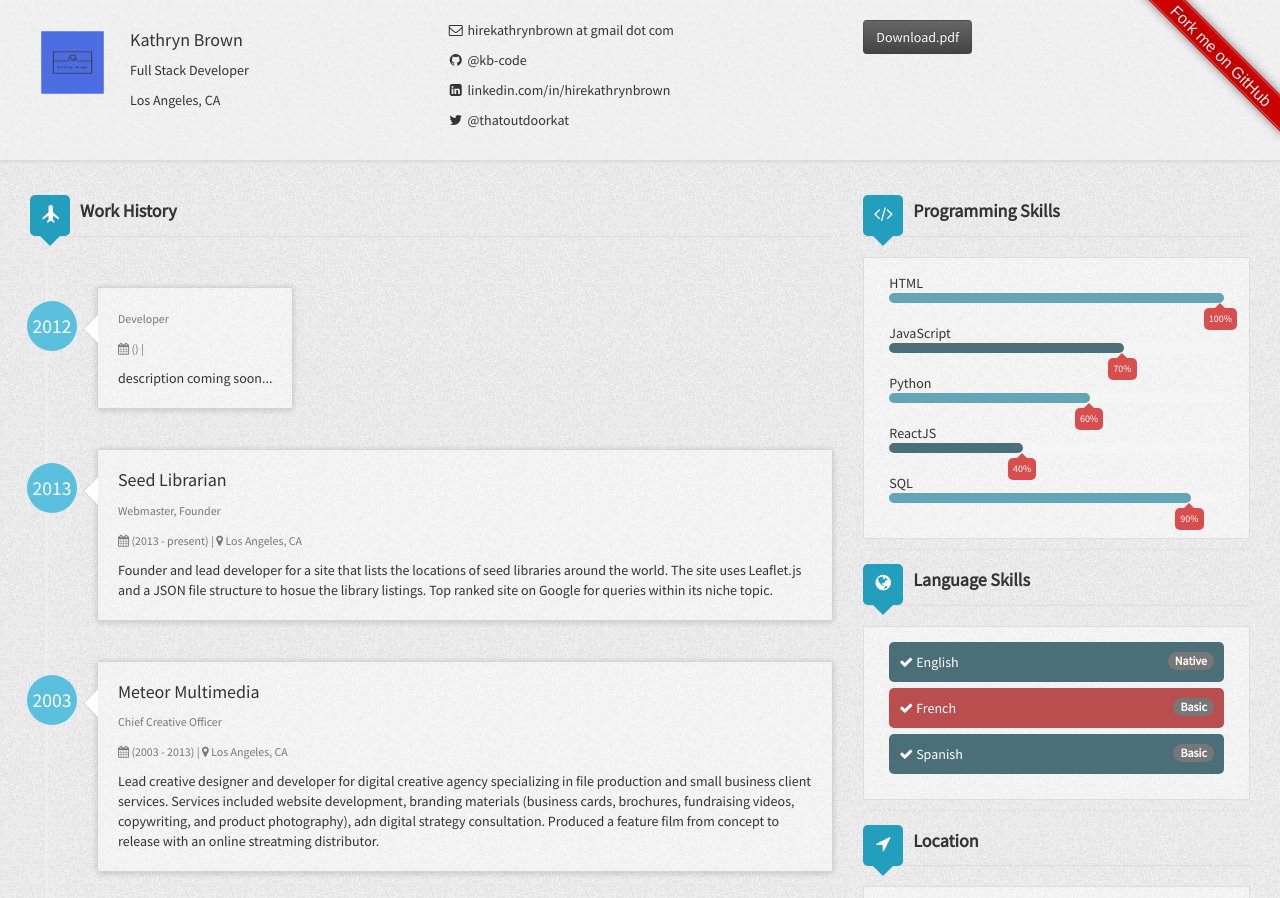
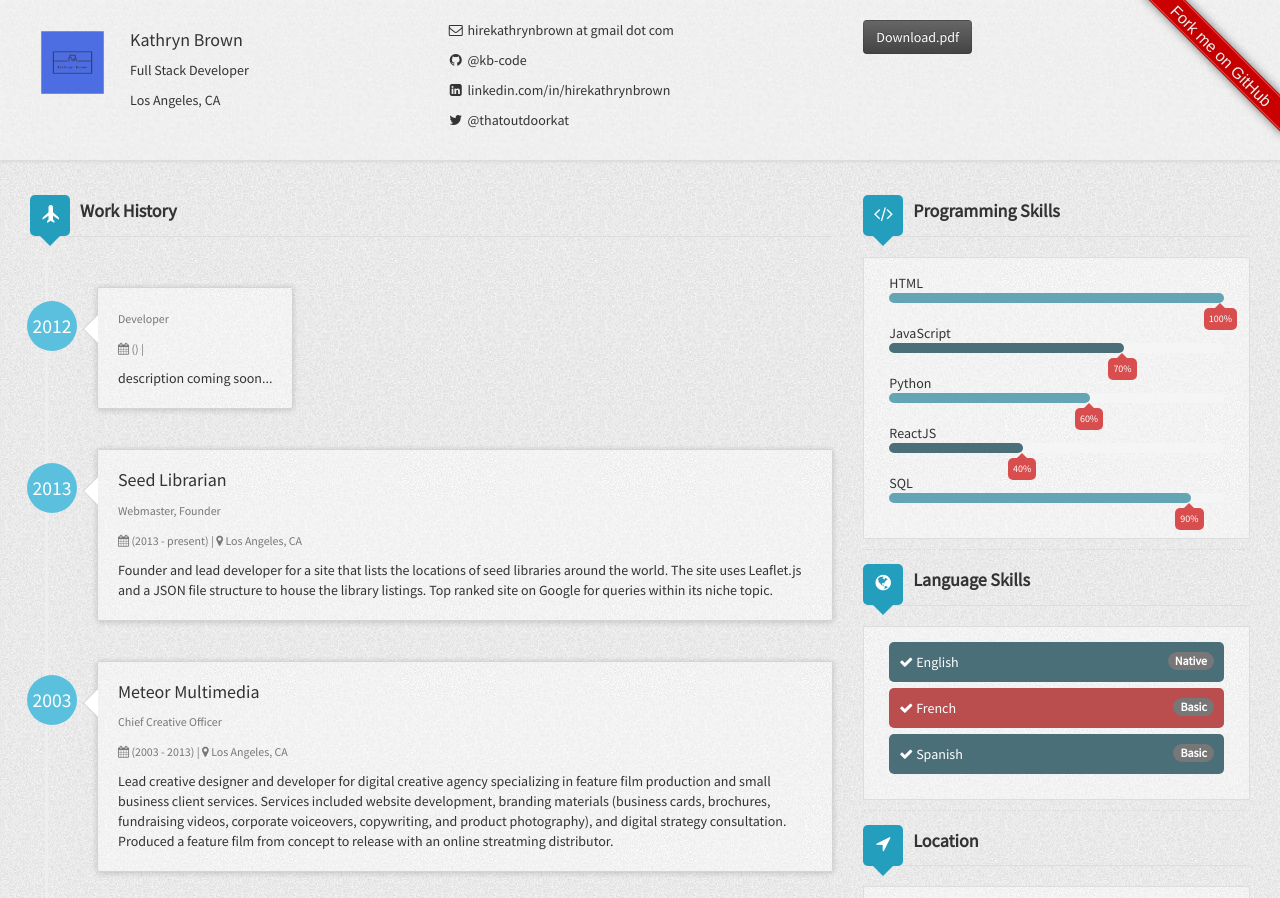
Before and after one commit to kb-code/resume, a Jekyll site: the page built from index.html, in a window 1280 px wide, cut to the strip 0-898 px from the top of the page. Built offline with Jekyll 4.4.1, drawn with Linux system fonts in a browser that asks for light colours; nearby versions of some CDN libraries.

Commit message:
layout changes for work experience

```diff
--- a/_config.yml
+++ b/_config.yml
@@ -40,14 +40,16 @@ author:
       title: Webmaster, Founder
       started: 2013
       duration: (2013 - present)
-      description: Founder and lead developer for a site that lists the locations of seed libraries around the world. The site uses Leaflet.js and a JSON file structure to hosue the library listings. Top ranked site on Google for queries within its niche topic.
+      description: Founder and lead developer for a site that lists the locations of seed libraries around the world. The site uses Leaflet.js and a JSON file structure to house the library listings. Top ranked site on Google for queries within its niche topic.
     - work3:
       company: Meteor Multimedia
       location: Los Angeles, CA
       title: Chief Creative Officer
       started: 2003
       duration: (2003 - 2013)
-      description: Lead creative designer and developer for digital creative agency specializing in file production and small business client services. Services included website development, branding materials (business cards, brochures, fundraising videos, copywriting, and product photography), adn digital strategy consultation. Produced a feature film from concept to release with an online streatming distributor.
+      description: Lead creative designer and developer for digital creative agency specializing in feature film production and small business client services. Services included website development, branding materials (business cards, brochures, fundraising videos, corporate voiceovers, copywriting, and product photography), and digital strategy consultation.
+
+        Produced a feature film from concept to release with an online streatming distributor.
   educationHistory:
     - education1:
       organization: Duke University
```
